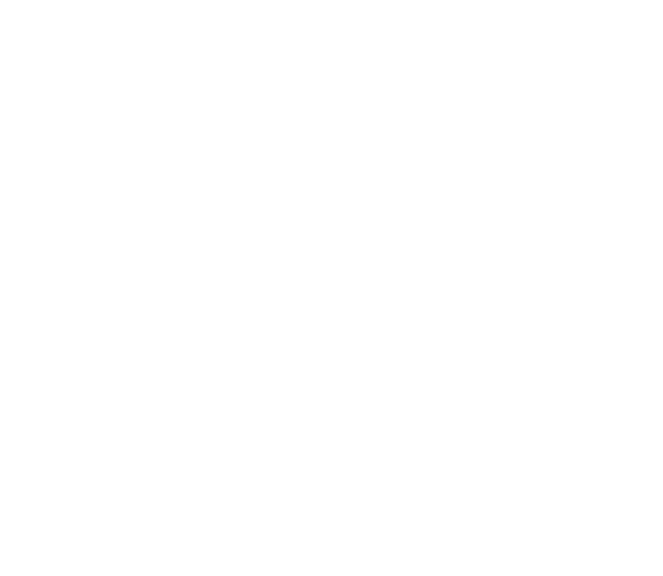
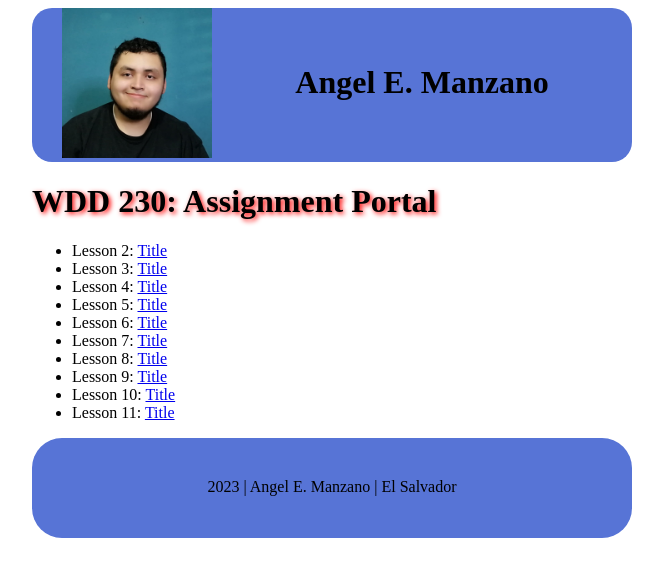
Before and after one commit to angelmzn/wdd230, a plain HTML site: page index.html in a window 1280 px wide. Shown: the whole page, without its empty margins (308-971 px from the left). Drawn offline with Linux system fonts and the light colour scheme.

Commit message:
Personal website

```diff
--- a/index.html
+++ b/index.html
@@ -4,9 +4,39 @@
     <meta charset="UTF-8">
     <meta http-equiv="X-UA-Compatible" content="IE=edge">
     <meta name="viewport" content="width=device-width, initial-scale=1.0">
-    <title>Test File</title>
+    <title>Personal Site - Home</title>
+    <link rel="stylesheet" href="styles/style.css">
 </head>
 <body>
+    <div id="container">
+        <header>
+            <div id="photo">
+                <img id="profile_photo" src="images/portrait.jpg" alt="Profile photo of Angel Manzano">
+            </div>
+            <div id="name">
+                <h1>Angel E. Manzano</h1>
+            </div>
+        </header>
+        <main>
+            <h1>WDD 230: Assignment Portal</h1>
+            <ul>
+                <li>Lesson 2: <a href="#">Title</a></li>
+                <li>Lesson 3: <a href="#">Title</a></li>
+                <li>Lesson 4: <a href="#">Title</a></li>
+                <li>Lesson 5: <a href="#">Title</a></li>
+                <li>Lesson 6: <a href="#">Title</a></li>
+                <li>Lesson 7: <a href="#">Title</a></li>
+                <li>Lesson 8: <a href="#">Title</a></li>
+                <li>Lesson 9: <a href="#">Title</a></li>
+                <li>Lesson 10: <a href="#">Title</a></li>
+                <li>Lesson 11: <a href="#">Title</a></li>
+            </ul>
 
+        </main>
+        <footer>
+            <p>2023 | Angel E. Manzano | El Salvador</p>
+        </footer>
+    </div>
+    <script src="scripts/script.js"></script>
 </body>
 </html>
--- /dev/null
+++ b/styles/style.css
@@ -0,0 +1,37 @@
+#container {
+    max-width: 600px;
+    margin: 0 auto;
+}
+
+img  {
+    width: 150px;
+    height: 150px;
+    padding-left: 30px;
+}
+
+header {
+    background-color: rgb(87, 116, 214);
+    display: flex;
+    border-radius: 20px;
+}
+
+footer {
+    background-color: rgb(87, 116, 214);
+    min-height: 100px;
+    border-radius: 30px;
+}
+
+footer p {
+    margin: 0 auto;
+    text-align: center;
+    padding-top: 40px;
+}
+
+#name {
+    margin: 0 auto;
+    padding-top: 35px;
+}
+
+main h1 {
+    text-shadow: 2px 2px 5px red;
+}
```
Also changed, not shown: images/portrait.jpg (added), scripts/script.js (added).
